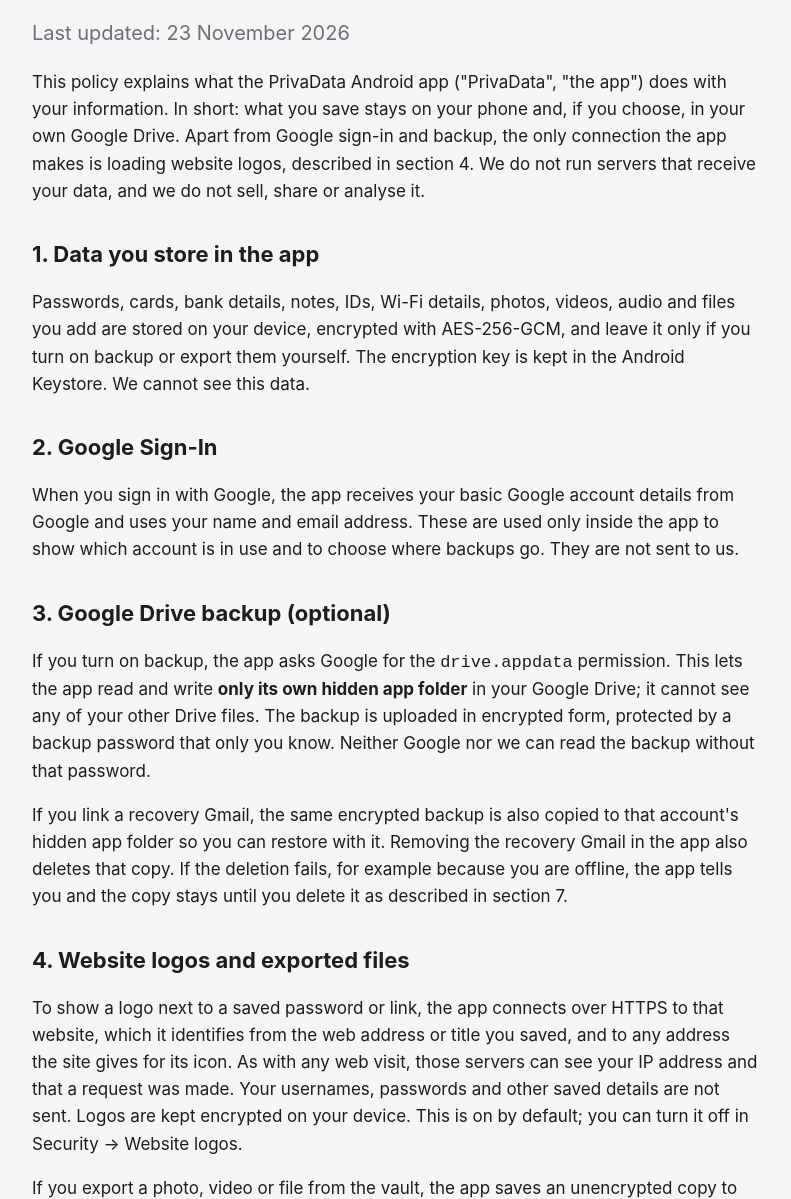
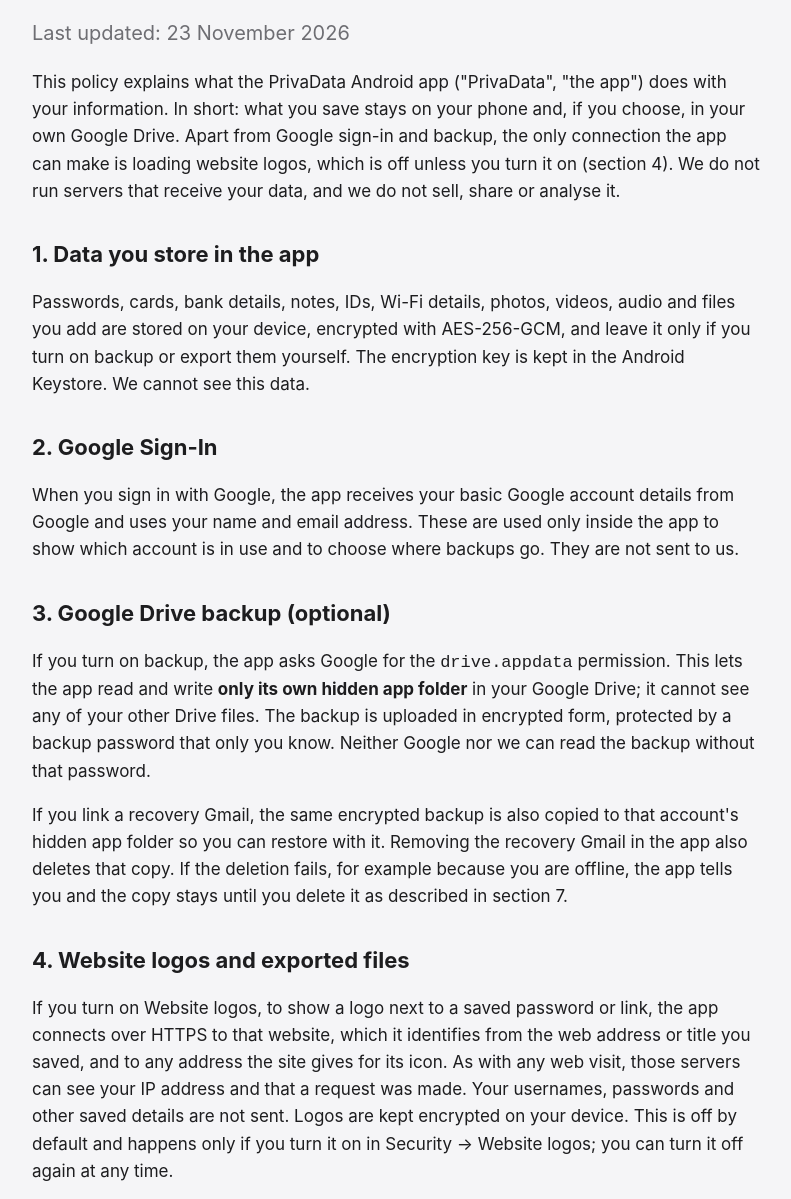
Before and after one commit to business13234-bot/privadata, a plain HTML site: page privacy.html in a window 1280 px wide. Shown: the part 153-1352 px from the top of the page, without its empty margins (244-1035 px from the left). Drawn offline with Linux system fonts and the light colour scheme.

Commit message:
Policy: website logos are off by default
Co-Authored-By: Claude Opus 5.5 <noreply@anthropic.com>

```diff
--- a/privacy.html
+++ b/privacy.html
@@ -15,7 +15,7 @@
 <h1>Privacy Policy</h1>
 <p class="lead">Last updated: 23 November 2026</p>
 
-<p>This policy explains what the PrivaData Android app ("PrivaData", "the app") does with your information. In short: what you save stays on your phone and, if you choose, in your own Google Drive. Apart from Google sign-in and backup, the only connection the app makes is loading website logos, described in section 4. We do not run servers that receive your data, and we do not sell, share or analyse it.</p>
+<p>This policy explains what the PrivaData Android app ("PrivaData", "the app") does with your information. In short: what you save stays on your phone and, if you choose, in your own Google Drive. Apart from Google sign-in and backup, the only connection the app can make is loading website logos, which is off unless you turn it on (section 4). We do not run servers that receive your data, and we do not sell, share or analyse it.</p>
 
 <h2>1. Data you store in the app</h2>
 <p>Passwords, cards, bank details, notes, IDs, Wi-Fi details, photos, videos, audio and files you add are stored on your device, encrypted with AES-256-GCM, and leave it only if you turn on backup or export them yourself. The encryption key is kept in the Android Keystore. We cannot see this data.</p>
@@ -28,7 +28,7 @@
 <p>If you link a recovery Gmail, the same encrypted backup is also copied to that account's hidden app folder so you can restore with it. Removing the recovery Gmail in the app also deletes that copy. If the deletion fails, for example because you are offline, the app tells you and the copy stays until you delete it as described in section 7.</p>
 
 <h2>4. Website logos and exported files</h2>
-<p>To show a logo next to a saved password or link, the app connects over HTTPS to that website, which it identifies from the web address or title you saved, and to any address the site gives for its icon. As with any web visit, those servers can see your IP address and that a request was made. Your usernames, passwords and other saved details are not sent. Logos are kept encrypted on your device. This is on by default; you can turn it off in Security → Website logos.</p>
+<p>If you turn on Website logos, to show a logo next to a saved password or link, the app connects over HTTPS to that website, which it identifies from the web address or title you saved, and to any address the site gives for its icon. As with any web visit, those servers can see your IP address and that a request was made. Your usernames, passwords and other saved details are not sent. Logos are kept encrypted on your device. This is off by default and happens only if you turn it on in Security → Website logos; you can turn it off again at any time.</p>
 <p>If you export a photo, video or file from the vault, the app saves an unencrypted copy to your phone's shared storage, in a PrivaData folder. Links you open are handled by your browser or another app.</p>
 
 <h2>5. What we do not do</h2>
```
